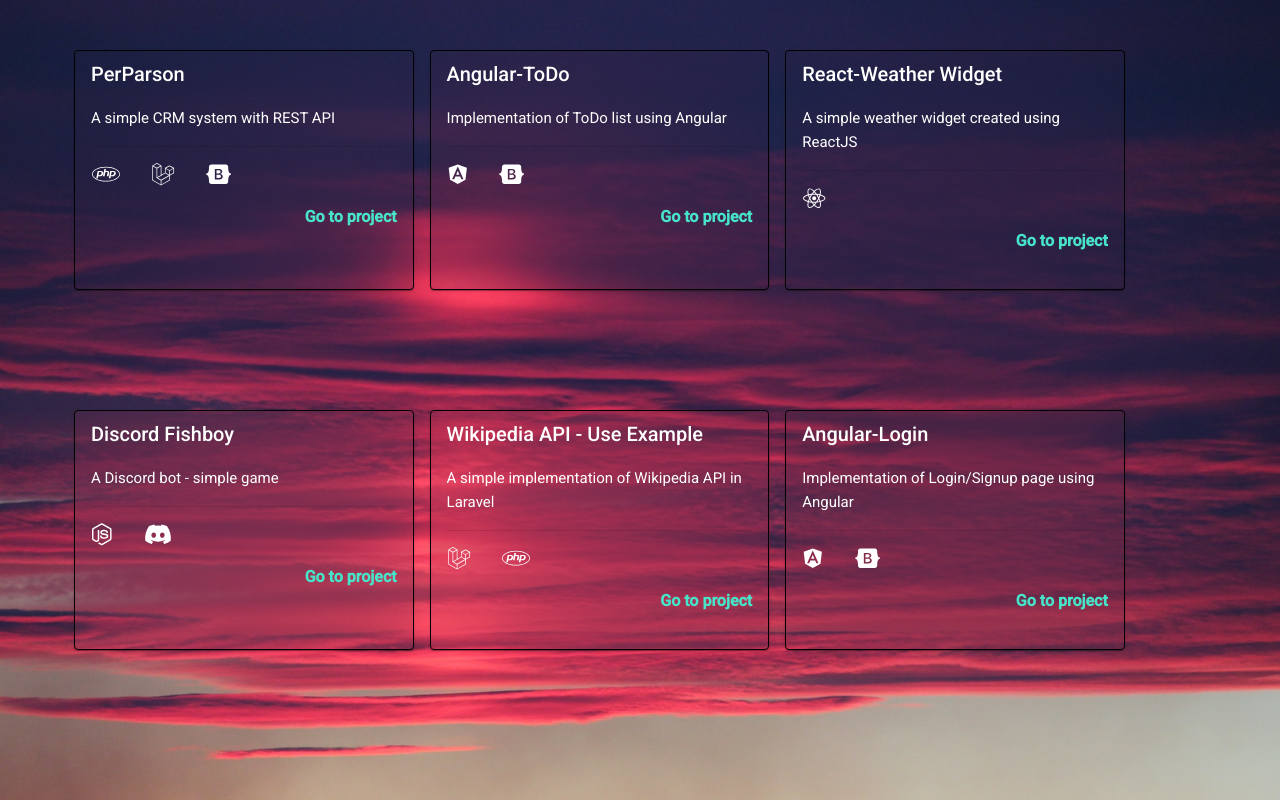
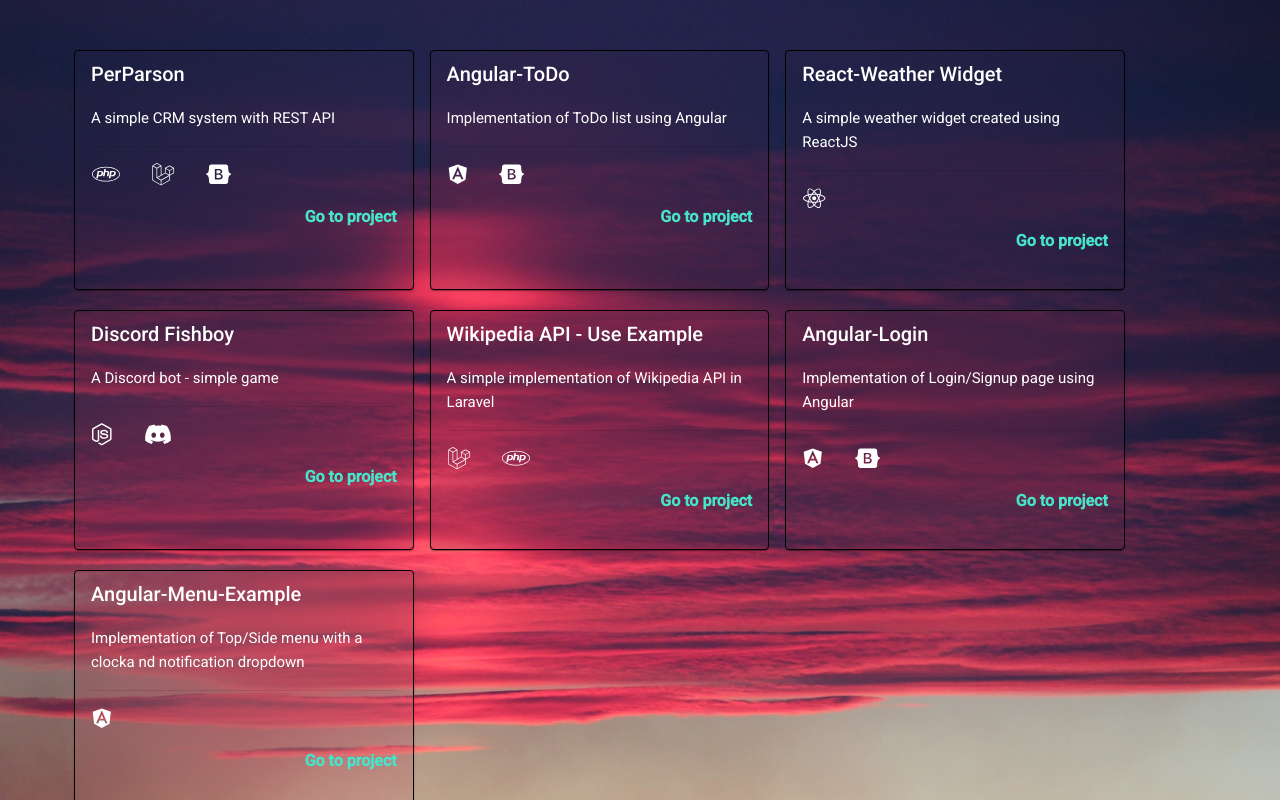
Before and after one commit to kbuczynski-nashpl/kbuczynski-nashpl.github.io, an Angular app: page / in a window 1280 px wide. Shown: the part 800-1600 px from the top of the page. Built offline with nearby package versions, Linux system fonts and the light colour scheme.

Commit message:
-added new project

```diff
--- a/src/app/components/projects-card/projects-card.component.ts
+++ b/src/app/components/projects-card/projects-card.component.ts
@@ -59,6 +59,12 @@ export class ProjectsCardComponent implements OnInit {
                 faBootstrap],
         href:  'https://github.com/kbuczynski-nashpl/Angular-LoginPage',
       },
+      {
+        name: 'Angular-Menu-Example',
+        desc: 'Implementation of Top/Side menu with a clocka nd notification dropdown',
+        stack: [faAngular],
+        href: 'https://github.com/kbuczynski-nashpl/Angular-Menu-Example/'
+      }
     ]
   }
 
```
